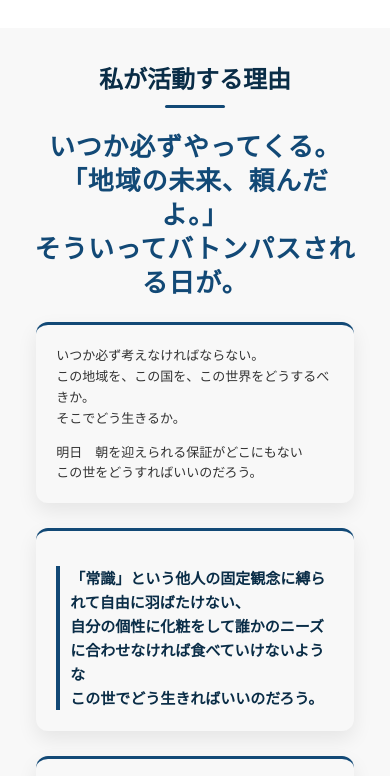
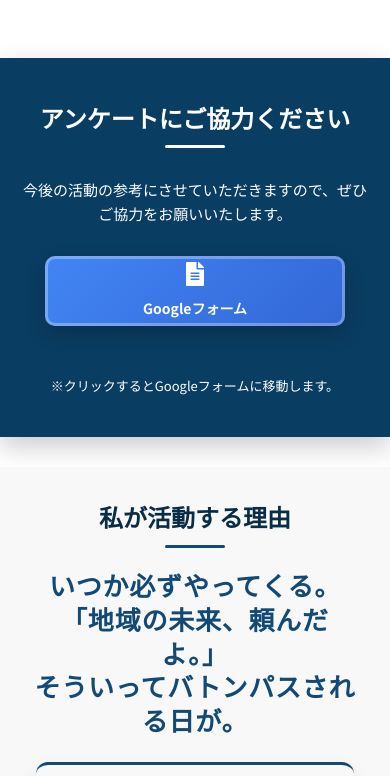
Before and after one commit to Tonvi-52/Kohei, a plain HTML site: page index.html in a window 390 px wide. Shown: the part 1158-1934 px from the top of the page. Drawn offline with Linux system fonts and the light colour scheme; some packages are replaced by stand-ins of ours.

Commit message:
アンケート変更

```diff
--- a/css/style.css
+++ b/css/style.css
@@ -11,6 +11,8 @@
   --light-gray: #f8f8f8;
   --border-color: #ddd;
   --white: #fff;
+  --emphasis-dark-blue: #0A3D62;
+  /* アンケートセクション用の強調色 */
 }
 
 /* 基本設定 */
@@ -230,7 +232,7 @@ hr {
 }
 
 /* ====================================
-   各セクションの共通パディング
+   各セクションの共通パディングと背景色 (元に戻しました)
    ==================================== */
 .section1,
 .section2,
@@ -259,7 +261,116 @@ hr {
 }
 
 /* ====================================
-   section1 (経歴) のスタイル
+   UPDATED: アンケートセクションのスタイル (目立たせる)
+   ==================================== */
+#call-to-action-survey {
+  /* IDで直接指定して強調 */
+  padding: 100px 0;
+  /* 上下パディングを増やす */
+  margin: 80px 0;
+  /* 上下に大きなマージンを追加 */
+  background-color: var(--emphasis-dark-blue);
+  /* より濃い青の背景色 */
+  color: var(--white);
+  /* テキスト色を白に */
+  text-align: center;
+  box-shadow: 0 10px 25px rgba(0, 0, 0, 0.2);
+  /* 影を追加 */
+}
+
+#call-to-action-survey h2 {
+  color: var(--white);
+  /* H2の色を白に */
+  margin-bottom: 30px;
+  /* H2の下マージンを調整 */
+}
+
+#call-to-action-survey h2::after {
+  background-color: var(--white);
+  /* H2の下線を白に */
+}
+
+#call-to-action-survey .contact-intro,
+#call-to-action-survey .contact-outro {
+  color: var(--white);
+  /* テキスト色を白に */
+  max-width: 700px;
+  /* テキスト幅を広げる */
+  margin-left: auto;
+  margin-right: auto;
+}
+
+#call-to-action-survey .contact-intro {
+  font-size: 20px;
+  /* 少し大きめのフォントサイズ */
+  margin-bottom: 60px;
+  /* 下マージンを増やす */
+}
+
+/* レスポンシブ対応も追加 */
+@media (max-width: 992px) {
+  #call-to-action-survey {
+    padding: 80px 0;
+    margin: 60px 0;
+  }
+
+  #call-to-action-survey .contact-intro {
+    font-size: 18px;
+    margin-bottom: 50px;
+  }
+}
+
+@media (max-width: 600px) {
+  #call-to-action-survey {
+    padding: 60px 0;
+    margin: 40px 0;
+  }
+
+  #call-to-action-survey .contact-intro {
+    font-size: 16px;
+    margin-bottom: 40px;
+  }
+
+  #call-to-action-survey h2 {
+    font-size: 28px;
+  }
+}
+
+@media (max-width: 400px) {
+  #call-to-action-survey {
+    padding: 40px 0;
+    margin: 30px 0;
+  }
+
+  #call-to-action-survey .contact-intro {
+    font-size: 15px;
+    margin-bottom: 30px;
+  }
+
+  #call-to-action-survey h2 {
+    font-size: 24px;
+  }
+}
+
+@media (max-width: 375px) {
+  #call-to-action-survey {
+    padding: 30px 0;
+    margin: 25px 0;
+  }
+
+  #call-to-action-survey .contact-intro {
+    font-size: 14px;
+    margin-bottom: 25px;
+  }
+
+  #call-to-action-survey h2 {
+    font-size: 20px;
+  }
+}
+
+
+/* ====================================
+   section1 (経歴) のスタイル (元に戻しました)
    ==================================== */
 .section1 .row {
   display: flex;
@@ -325,7 +436,7 @@ td {
 
 
 /* ====================================
-   section2 & section3 (統一デザインセクション) のスタイル
+   section2 & section3 (統一デザインセクション) のスタイル (元に戻しました)
    ==================================== */
 .election-statement {
   text-align: center;
@@ -375,8 +486,10 @@ td {
 
 /* section2のstatement-blockの背景色をlight-grayにする（section2の背景がlight-grayのため） */
 .section2.election-statement .statement-block {
+  /* この指定は、元の section2 の背景色に合わせています */
   background-color: var(--light-gray);
 }
+
 
 .statement-block .text {
   text-align: left;
@@ -426,9 +539,10 @@ td {
 
 
 /* ====================================
-   section4 (お問い合わせ) のスタイル
+   section4 (お問い合わせ) のスタイル & アンケートセクションにも適用
    ==================================== */
 .contact-section {
+  /* contact-sectionに加えて、新しいアンケートセクションにも適用 */
   text-align: center;
 }
 
@@ -437,6 +551,7 @@ td {
 }
 
 .contact-intro {
+  /* Applies to text with this class in contact and survey sections */
   font-size: 18px;
   margin-bottom: 50px;
   color: var(--dark-blue);
@@ -446,6 +561,7 @@ td {
 }
 
 .contact-links {
+  /* Applies to button containers in contact and survey sections */
   display: flex;
   justify-content: center;
   flex-wrap: wrap;
@@ -456,6 +572,7 @@ td {
 }
 
 .contact-button {
+  /* Applies to all contact buttons */
   display: inline-flex;
   /* アイコンとテキストを横並びに */
   flex-direction: column;
@@ -558,6 +675,7 @@ td {
 }
 
 .contact-outro {
+  /* Applies to text with this class in contact and survey sections */
   font-size: 14px;
   color: #666;
   margin-top: 20px;
@@ -578,7 +696,7 @@ footer {
 
 
 /* ====================================
-   レスポンシブデザイン - メディアクエリ
+   レスポンシブデザイン - メディアクエリ (元に戻しました)
    ==================================== */
 
 /* タブレット向け (最大幅 992px) */
@@ -801,6 +919,10 @@ footer {
     border-top: 4px solid var(--primary-blue);
   }
 
+  .statement-block .text {
+    font-size: 14px;
+  }
+
   .text.emphasized-point {
     font-size: 16px;
   }
@@ -839,7 +961,7 @@ footer {
 
   .contact-button i {
     font-size: 26px;
-    /* アイコンサイズもさらに調整 */
+    /* レスポンシブでアイコンサイズも調整 */
   }
 }
 
@@ -941,8 +1063,8 @@ footer {
   .election-statement .statement-intro {
     font-size: 26px;
     /* さらに小さなスマートフォン向け statement-intro フォントサイズ */
+    margin-bottom: 15px;
     line-height: 1.3;
-    margin-bottom: 15px;
   }
 
   .election-statement .sub-intro {
--- a/index.html
+++ b/index.html
@@ -7,7 +7,6 @@
 
   <title>三宅航平 公式ホームページ</title>
 
-  <!-- metaデータ -->
   <meta name="description" content="三宅航平の公式ウェブサイトです。">
 
   <meta name="robots" content="index, follow">
@@ -16,17 +15,15 @@
 
   <meta name="keywords" content="三宅航平, 三宅 航平, 生徒会選挙, 政治, 生徒会, 選挙, 恵那市">
 
-  <!-- リセットCSS 読み込み -->
   <link rel="stylesheet" href="https://cdn.jsdelivr.net/npm/destyle.css@3.0.2/destyle.css">
 
-  <!-- style.css 読み込み -->
   <link rel="stylesheet" href="./css/style.css">
 
-  <!-- Google Fonts 読み込み -->
   <link rel="preconnect" href="https://fonts.googleapis.com">
   <link rel="preconnect" href="https://fonts.gstatic.com" crossorigin>
   <link href="https://fonts.googleapis.com/css2?family=Noto+Sans+JP:wght@100..900&display=swap" rel="stylesheet">
 
+  <link rel="stylesheet" href="https://cdnjs.cloudflare.com/ajax/libs/font-awesome/5.15.4/css/all.min.css">
 </head>
 
 <body>
@@ -37,6 +34,7 @@
       <nav>
         <ul class="main-nav">
           <li><a href="#about_me">経歴</a></li>
+          <li><a href="#call-to-action-survey">アンケート</a></li>
           <li><a href="#reason_for_activity">活動する理由</a></li>
           <li><a href="#election_statement">出馬表明</a></li>
           <li><a href="#contact">お問い合わせ</a></li>
@@ -92,6 +90,26 @@
       </div>
     </section>
 
+    <section class="section_new_survey" id="call-to-action-survey">
+      <div class="container">
+        <h2 class="section-title">アンケートにご協力ください</h2>
+        <hr>
+        <p class="text contact-intro">
+          今後の活動の参考にさせていただきますので、ぜひご協力をお願いいたします。
+        </p>
+
+        <div class="contact-links">
+          <a href="https://docs.google.com/forms/d/e/1FAIpQLSer-ezs90Jq_qV87Il7kdi-8xobbCkIeZAd_7aZYRvMdB980A/viewform?usp=header"
+            target="_blank" class="contact-button google-form">
+            <i class="fas fa-file-alt"></i> Googleフォーム
+          </a>
+        </div>
+
+        <p class="text contact-outro">
+          ※クリックするとGoogleフォームに移動します。
+        </p>
+      </div>
+    </section>
     <section class="section2 election-statement" id="reason_for_activity">
       <div class="container">
         <h2 class="section-title">私が活動する理由</h2>
@@ -255,9 +273,6 @@
           <a href="https://www.instagram.com/mitaku1229/" target="_blank" class="contact-button instagram">
             <i class="fab fa-instagram"></i> Instagram
           </a>
-          <a href="https://forms.gle/m1KJTQ9odF58k7h2A" target="_blank" class="contact-button google-form">
-            <i class="fas fa-file-alt"></i> Googleフォーム
-          </a>
         </div>
 
         <p class="text contact-outro">
```
